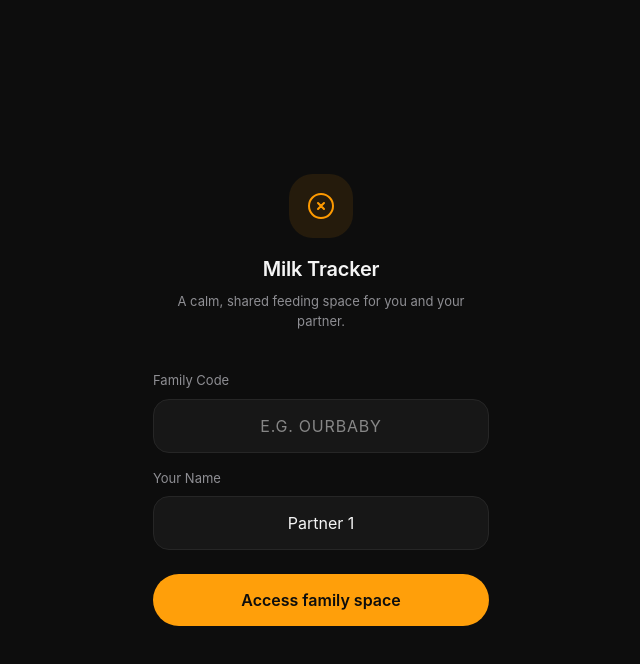
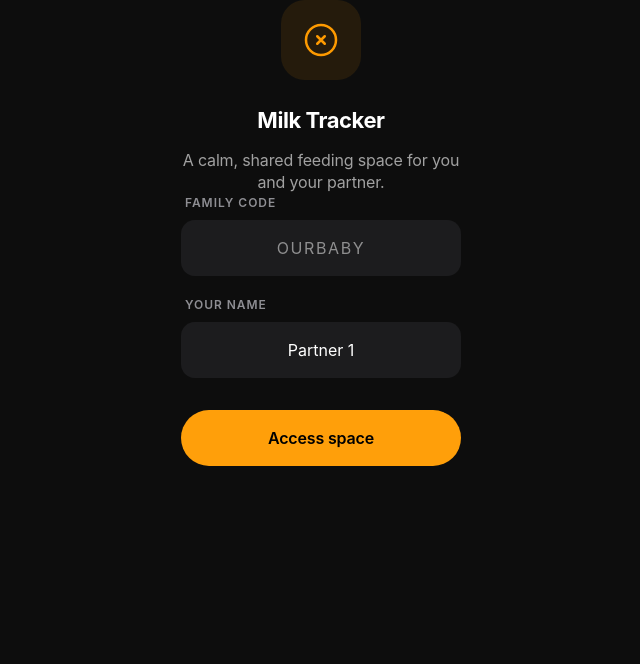
Before and after one commit to UKKyle/Milk, a React (Vite) app: page / in a window 1280 px wide. Shown: the top 664 px of the page, without its empty margins (319-959 px from the left). Built offline with nearby package versions, Linux system fonts and the light colour scheme; no server answers.

Commit message:
feat: complete UI/UX overhaul to Apple-level aesthetic

```diff
--- a/src/features/SettingsScreen.tsx
+++ b/src/features/SettingsScreen.tsx
@@ -101,26 +101,26 @@ export function SettingsScreen({ onBack }: SettingsProps) {
   };
 
   return (
-    <div className="flex-1 flex flex-col justify-between p-6 max-w-md mx-auto w-full">
+    <div className="safe-area-container max-w-md mx-auto justify-between py-6">
       {/* Top Bar */}
-      <div className="flex items-center justify-between py-2 mb-4">
+      <div className="flex items-center justify-between py-3 mb-6">
         <button
           onClick={onBack}
-          className="text-caption text-neutral-400 active:opacity-60 transition-opacity"
+          className="text-caption text-neutral-400 active:opacity-60 transition-opacity cursor-pointer"
         >
           ✕ Back
         </button>
-        <span className="text-caption uppercase tracking-wider text-amber-500 font-medium">
+        <span className="text-caption-caps text-amber-500">
           Settings
         </span>
         <div className="w-10" />
       </div>
 
-      <div className="flex-1 overflow-y-auto space-y-6 pr-1">
+      <div className="flex-1 overflow-y-auto space-y-8 pr-1 pb-10">
         {/* Sync Info */}
-        <div className="premium-card p-4 space-y-2 border border-neutral-900">
+        <div className="premium-card space-y-3">
           <div className="flex justify-between items-center">
-            <span className="text-body font-medium text-neutral-200">Family Code</span>
+            <span className="text-body font-medium">Family Code</span>
             <span className="text-body font-bold text-amber-500 tracking-wider uppercase">
               {familyCode}
             </span>
@@ -139,20 +139,20 @@ export function SettingsScreen({ onBack }: SettingsProps) {
         </div>
 
         {/* Profile Settings */}
-        <div className="space-y-2">
-          <label className="text-caption text-neutral-500 uppercase tracking-wider block">
+        <div className="space-y-3">
+          <label className="text-caption-caps block pl-1">
             Partner Name
           </label>
-          <div className="flex space-x-2">
+          <div className="flex space-x-3">
             <input
               type="text"
               value={nameInput}
               onChange={(e) => setNameInput(e.target.value)}
-              className="flex-1 bg-neutral-900/50 border border-neutral-800 rounded-xl px-4 py-2.5 text-body focus:outline-none focus:border-amber-500/50"
+              className="premium-input flex-1 text-left"
             />
             <button
               onClick={handleSaveName}
-              className="bg-neutral-850 border border-neutral-800 text-caption font-semibold px-4 rounded-xl active:bg-neutral-800"
+              className="btn-secondary w-auto px-6"
             >
               Update
             </button>
@@ -160,22 +160,22 @@ export function SettingsScreen({ onBack }: SettingsProps) {
         </div>
 
         {/* Export Data */}
-        <div className="space-y-2.5">
-          <label className="text-caption text-neutral-500 uppercase tracking-wider block">
+        <div className="space-y-3">
+          <label className="text-caption-caps block pl-1">
             Data & Backup management
           </label>
           <div className="grid grid-cols-2 gap-3">
             <button
               onClick={handleExportCSV}
-              className="py-3 bg-neutral-900/40 border border-neutral-800 rounded-xl text-caption text-neutral-200 active:bg-neutral-800"
+              className="btn-secondary py-3 text-caption font-semibold"
             >
-              Export CSV Logs
+              Export CSV
             </button>
             <button
               onClick={handleExportJSON}
-              className="py-3 bg-neutral-900/40 border border-neutral-800 rounded-xl text-caption text-neutral-200 active:bg-neutral-800"
+              className="btn-secondary py-3 text-caption font-semibold"
             >
-              Export JSON Backup
+              Export JSON
             </button>
           </div>
 
@@ -190,12 +190,12 @@ export function SettingsScreen({ onBack }: SettingsProps) {
             <button
               onClick={handleImportClick}
               disabled={isImporting}
-              className="w-full py-3 bg-amber-500/5 border border-dashed border-amber-500/20 text-caption text-amber-500 rounded-xl active:bg-amber-500/10 cursor-pointer"
+              className="w-full py-4 bg-amber-500/10 text-caption font-semibold text-amber-500 rounded-2xl active:bg-amber-500/20 transition-colors cursor-pointer"
             >
               {isImporting ? 'Importing database records...' : '↑ Import JSON Backup'}
             </button>
             {importStatus && (
-              <p className="text-caption text-center text-amber-500/80 mt-2 bg-amber-950/10 py-2 rounded-xl">
+              <p className="text-caption text-center text-amber-500/80 mt-3 bg-amber-950/20 py-2.5 rounded-xl border border-amber-900/30">
                 {importStatus}
               </p>
             )}
@@ -203,13 +203,13 @@ export function SettingsScreen({ onBack }: SettingsProps) {
         </div>
 
         {/* Maintenance */}
-        <div className="space-y-2">
-          <label className="text-caption text-neutral-500 uppercase tracking-wider block">
+        <div className="space-y-3">
+          <label className="text-caption-caps block pl-1 text-red-500">
             Danger Zone
           </label>
           <button
             onClick={handleClearCache}
-            className="w-full text-left py-3.5 px-4 bg-red-950/10 border border-red-950 text-caption text-red-400 rounded-xl active:bg-red-950/20 cursor-pointer"
+            className="w-full text-left py-4 px-5 bg-red-950/20 border border-red-950 text-body font-semibold text-red-400 rounded-2xl active:bg-red-950/30 transition-colors cursor-pointer"
           >
             Clear Offline Database Cache
           </button>
@@ -219,7 +219,7 @@ export function SettingsScreen({ onBack }: SettingsProps) {
       {/* Logout button */}
       <button
         onClick={handleLogout}
-        className="w-full text-center py-4 bg-red-950/20 border border-red-900/35 text-body font-semibold text-red-400 rounded-2xl active:bg-red-950/40 mt-6 cursor-pointer"
+        className="w-full text-center py-4 bg-red-950/30 text-body font-semibold text-red-400 rounded-3xl active:bg-red-950/40 mt-6 transition-colors cursor-pointer"
       >
         Leave Family Sync Space
       </button>
--- a/src/features/WelcomeScreen.tsx
+++ b/src/features/WelcomeScreen.tsx
@@ -42,52 +42,59 @@ export function WelcomeScreen() {
   };
 
   return (
-    <div className="flex-1 flex flex-col justify-center px-6 max-w-sm mx-auto w-full">
-      <div className="space-y-2 text-center mb-10">
-        <div className="inline-flex items-center justify-center w-16 h-16 rounded-3xl bg-amber-500/10 text-amber-500 mb-4">
-          <svg className="w-8 h-8" fill="none" viewBox="0 0 24 24" stroke="currentColor" strokeWidth={1.5}>
+    <div className="safe-area-container max-w-sm mx-auto justify-between py-12">
+      {/* Spacer */}
+      <div />
+
+      {/* Hero Header */}
+      <div className="space-y-3 text-center my-auto">
+        <div className="inline-flex items-center justify-center w-20 h-20 rounded-[24px] bg-amber-500/10 text-amber-500 mb-6">
+          <svg className="w-10 h-10" fill="none" viewBox="0 0 24 24" stroke="currentColor" strokeWidth={1.5}>
             <path strokeLinecap="round" strokeLinejoin="round" d="M9.75 9.75l4.5 4.5m0-4.5l-4.5 4.5M21 12a9 9 0 11-18 0 9 9 0 0118 0z" />
           </svg>
         </div>
-        <h1 className="text-title">Milk Tracker</h1>
-        <p className="text-caption">A calm, shared feeding space for you and your partner.</p>
+        <h1 className="text-title tracking-tight text-neutral-100">Milk Tracker</h1>
+        <p className="text-body text-neutral-400 max-w-[280px] mx-auto">
+          A calm, shared feeding space for you and your partner.
+        </p>
       </div>
 
-      <form onSubmit={handleLogin} className="space-y-6">
-        <div className="space-y-4">
-          <div>
-            <label className="text-caption block mb-2">Family Code</label>
+      {/* Auth Input Fields */}
+      <form onSubmit={handleLogin} className="space-y-8 w-full mt-auto">
+        <div className="space-y-5">
+          <div className="space-y-2">
+            <label className="text-caption-caps block pl-1">Family Code</label>
             <input
               type="text"
               required
-              placeholder="e.g. OURBABY"
+              placeholder="OURBABY"
               value={code}
               onChange={(e) => setCode(e.target.value)}
-              className="w-full bg-neutral-900 border border-neutral-800 rounded-2xl px-4 py-3.5 text-body focus:outline-none focus:border-amber-500/50 transition-colors uppercase tracking-wider text-center"
+              className="premium-input uppercase tracking-widest text-center"
             />
           </div>
 
-          <div>
-            <label className="text-caption block mb-2">Your Name</label>
+          <div className="space-y-2">
+            <label className="text-caption-caps block pl-1">Your Name</label>
             <input
               type="text"
               required
-              placeholder="Partner 1"
+              placeholder="Partner Name"
               value={partner}
               onChange={(e) => setPartner(e.target.value)}
-              className="w-full bg-neutral-900 border border-neutral-800 rounded-2xl px-4 py-3.5 text-body focus:outline-none focus:border-amber-500/50 transition-colors text-center"
+              className="premium-input text-center"
             />
           </div>
         </div>
 
         {error && (
-          <div className="text-red-400 text-caption text-center bg-red-950/20 py-2.5 px-3 rounded-xl border border-red-900/30">
+          <div className="text-red-400 text-caption text-center bg-red-950/20 py-3.5 px-4 rounded-2xl border border-red-900/30 animate-pulse">
             {error}
           </div>
         )}
 
-        <button type="submit" disabled={isLoading} className="w-full btn-primary block text-center">
-          {isLoading ? 'Setting up family space...' : 'Access family space'}
+        <button type="submit" disabled={isLoading} className="btn-primary">
+          {isLoading ? 'Setting up family...' : 'Access space'}
         </button>
       </form>
     </div>
--- a/src/index.css
+++ b/src/index.css
@@ -2,110 +2,194 @@
 
 @layer base {
   :root {
-    --background: 13 13 13; /* #0d0d0d */
-    --foreground: 242 242 247;
-    --card: 28 28 30;
-    --card-foreground: 242 242 247;
-    --primary: 255 159 10; /* Soft Amber */
-    --primary-foreground: 13 13 13;
-    --accent: 142 142 147;
-    --border: 38 38 40;
+    --bg-base: #000000;
+    --bg-surface: #1c1c1e;
+    --bg-surface-elevated: #2c2c2e;
+    --accent-orange: #ff9f0a;
+    --accent-orange-rgb: 255, 159, 10;
+    --text-primary: #ffffff;
+    --text-secondary: #8e8e93;
+    --text-tertiary: #48484a;
+    --border-color: #2c2c2e;
 
-    font-family: -apple-system, BlinkMacSystemFont, "SF Pro Display", "Inter", sans-serif;
-    color-scheme: dark;
-    background-color: rgb(var(--background));
-    color: rgb(var(--foreground));
+    font-family: -apple-system, BlinkMacSystemFont, "SF Pro Display", "SF Pro Text", "Helvetica Neue", sans-serif;
+    background-color: var(--bg-base);
+    color: var(--text-primary);
     -webkit-font-smoothing: antialiased;
-    -moz-osx-font-smoothing: grayscale;
-    overscroll-behavior-y: contain; /* Prevent browser bounce */
+    -webkit-tap-highlight-color: transparent;
+    overscroll-behavior: none; /* Prevent elastic bounce in browser */
   }
 
   body {
     margin: 0;
     padding: 0;
+    background-color: var(--bg-base);
+    color: var(--text-primary);
     min-height: 100vh;
+    min-height: -webkit-fill-available;
     display: flex;
     flex-direction: column;
-    background-color: rgb(var(--background));
-    color: rgb(var(--foreground));
+    overflow-x: hidden;
+  }
+
+  input, button {
+    font-family: inherit;
   }
 }
 
-/* Apple typography helpers */
+/* Apple Pro-Level Minimalist Design Guidelines */
+
+/* Main Containers */
+.safe-area-container {
+  display: flex;
+  flex-direction: column;
+  min-height: 100vh;
+  min-height: -webkit-fill-available;
+  padding-top: env(safe-area-inset-top, 24px);
+  padding-bottom: env(safe-area-inset-bottom, 24px);
+  padding-left: 20px;
+  padding-right: 20px;
+}
+
+/* Premium Typography Elements */
 .text-timer {
-  font-size: 64px;
-  font-weight: 200;
-  letter-spacing: -0.02em;
+  font-size: 80px;
+  font-weight: 100;
+  letter-spacing: -0.03em;
   font-variant-numeric: tabular-nums;
-  line-height: 1.1;
+  line-height: 1;
+  color: var(--text-primary);
 }
 
 .text-title {
-  font-size: 20px;
-  font-weight: 600;
-  letter-spacing: -0.01em;
+  font-size: 22px;
+  font-weight: 700;
+  letter-spacing: -0.02em;
+  color: var(--text-primary);
 }
 
 .text-body {
   font-size: 16px;
   font-weight: 400;
+  letter-spacing: -0.01em;
+  line-height: 1.4;
 }
 
 .text-caption {
   font-size: 13px;
-  font-weight: 400;
-  color: rgb(var(--accent));
+  font-weight: 500;
+  letter-spacing: 0.01em;
+  color: var(--text-secondary);
 }
 
-/* Dynamic design interactive cards */
+.text-caption-caps {
+  font-size: 12px;
+  font-weight: 600;
+  letter-spacing: 0.08em;
+  text-transform: uppercase;
+  color: var(--text-secondary);
+}
+
+/* Cards (Apple Health-like Premium Cards) */
 .premium-card {
-  background: rgba(28, 28, 30, 0.6);
-  backdrop-filter: blur(10px);
-  -webkit-backdrop-filter: blur(10px);
-  border: 1px solid rgba(255, 255, 255, 0.03);
+  background: var(--bg-surface);
   border-radius: 16px;
-  transition: transform 0.2s cubic-bezier(0.16, 1, 0.3, 1), background-color 0.2s ease;
+  border: none;
+  padding: 16px;
+  transition: background-color 0.2s ease, transform 0.2s cubic-bezier(0.16, 1, 0.3, 1);
 }
 
 .premium-card:active {
-  transform: scale(0.98);
-  background: rgba(28, 28, 30, 0.8);
+  background-color: var(--bg-surface-elevated);
+  transform: scale(0.985);
 }
 
+/* Premium Button Styling */
 .btn-primary {
-  background-color: rgb(var(--primary));
-  color: rgb(var(--primary-foreground));
+  background-color: var(--accent-orange);
+  color: #000000;
   font-weight: 600;
-  border-radius: 9999px;
-  padding: 14px 24px;
+  font-size: 16px;
+  letter-spacing: -0.01em;
+  border-radius: 28px;
+  padding: 16px 24px;
+  width: 100%;
+  display: flex;
+  align-items: center;
+  justify-content: center;
+  border: none;
   transition: opacity 0.2s ease, transform 0.1s ease;
+  cursor: pointer;
 }
 
 .btn-primary:active {
-  transform: scale(0.97);
+  transform: scale(0.98);
   opacity: 0.9;
 }
 
 .btn-secondary {
-  background-color: rgba(255, 255, 255, 0.05);
-  color: rgb(var(--foreground));
-  border-radius: 9999px;
-  padding: 14px 24px;
+  background-color: var(--bg-surface);
+  color: var(--text-primary);
+  font-weight: 600;
+  font-size: 16px;
+  border-radius: 28px;
+  padding: 16px 24px;
+  width: 100%;
+  display: flex;
+  align-items: center;
+  justify-content: center;
+  border: none;
   transition: background-color 0.2s ease, transform 0.1s ease;
+  cursor: pointer;
 }
 
 .btn-secondary:active {
-  transform: scale(0.97);
-  background-color: rgba(255, 255, 255, 0.1);
+  transform: scale(0.98);
+  background-color: var(--bg-surface-elevated);
 }
 
-/* Animate layout transitions gently */
-.fade-in-enter {
-  opacity: 0;
-  transform: translateY(8px);
+/* Quick Switch Pill Selectors */
+.pill-selector {
+  display: flex;
+  background-color: var(--bg-surface);
+  border-radius: 12px;
+  padding: 3px;
+  border: none;
 }
-.fade-in-enter-active {
-  opacity: 1;
-  transform: translateY(0);
-  transition: opacity 0.3s cubic-bezier(0.16, 1, 0.3, 1), transform 0.3s cubic-bezier(0.16, 1, 0.3, 1);
+
+.pill-option {
+  flex: 1;
+  text-align: center;
+  padding: 8px 12px;
+  font-size: 14px;
+  font-weight: 600;
+  border-radius: 9px;
+  border: none;
+  color: var(--text-secondary);
+  background-color: transparent;
+  transition: background-color 0.2s ease, color 0.2s ease;
+  cursor: pointer;
 }
+
+.pill-option-active {
+  background-color: var(--bg-surface-elevated);
+  color: var(--accent-orange);
+}
+
+/* Custom Clean Input Form elements */
+.premium-input {
+  width: 100%;
+  background-color: var(--bg-surface);
+  border: none;
+  border-radius: 14px;
+  padding: 16px;
+  font-size: 16px;
+  color: var(--text-primary);
+  text-align: center;
+  transition: background-color 0.2s ease;
+}
+
+.premium-input:focus {
+  outline: none;
+  background-color: var(--bg-surface-elevated);
+}
```
Also changed, not shown: src/features/DashboardScreen.tsx (+34 -34 lines), src/features/HistoryScreen.tsx (+27 -25 lines), src/features/QuickAddScreen.tsx (+46 -72 lines), src/features/SessionRecoveryScreen.tsx (+6 -6 lines), src/features/TimerScreen.tsx (+13 -21 lines).
